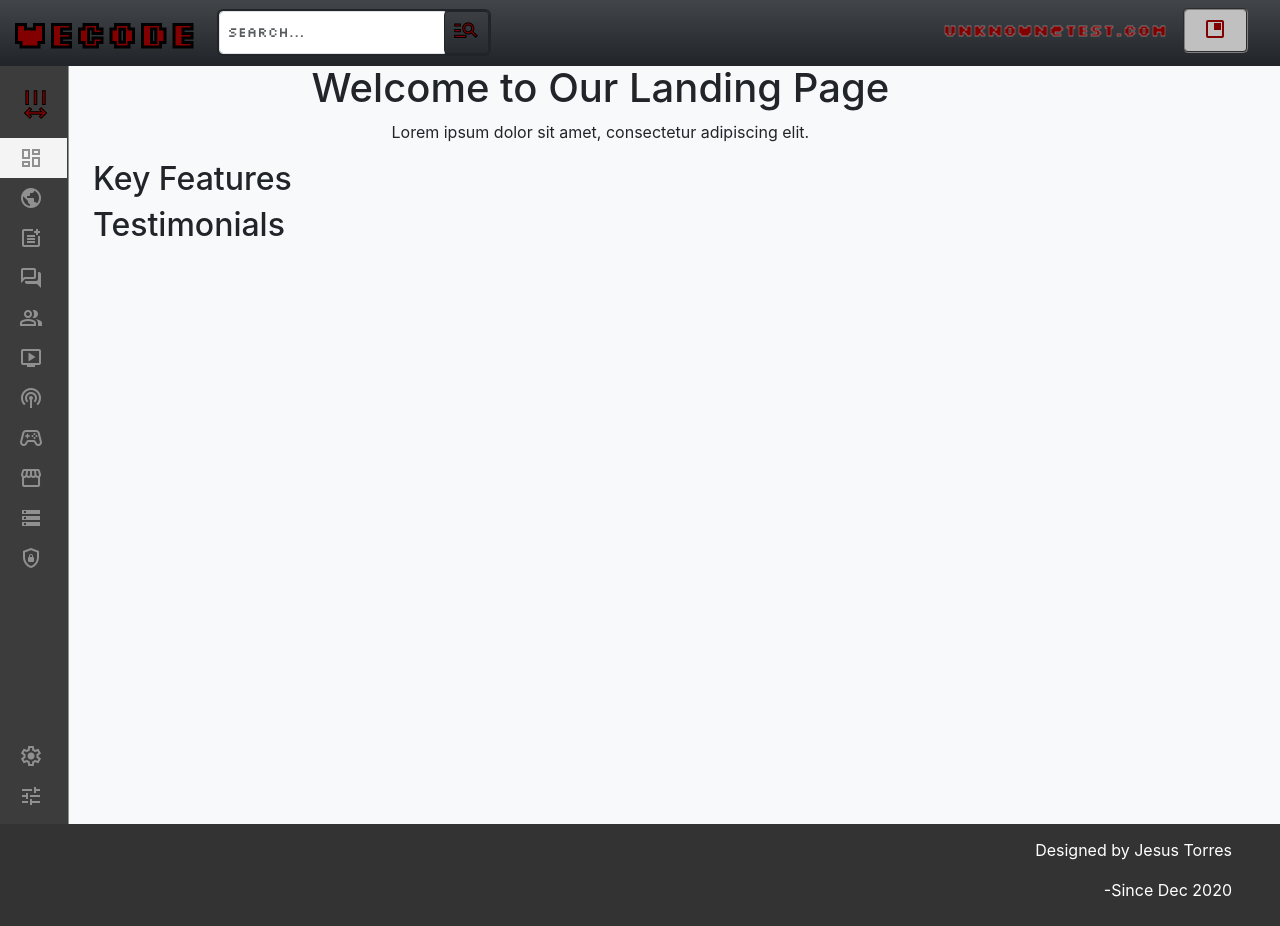
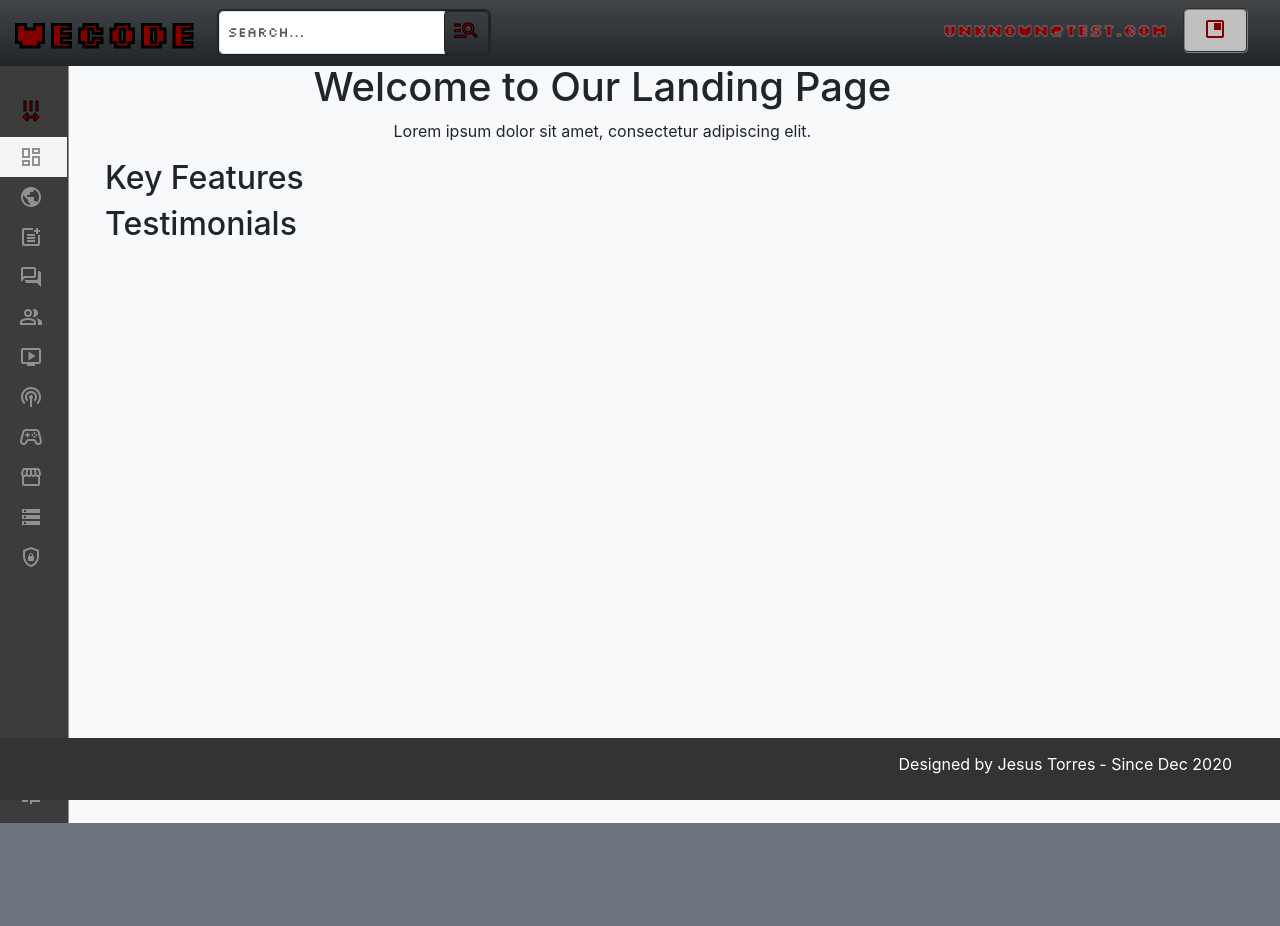
Before and after one commit to TorresjDev/weCode, a React (Create React App) app in the folder frontend/: page / in a window 1280 px wide. After the commit the page ends 823 px from the top, so only its background shows below. Built offline with nearby package versions, Linux system fonts and the light colour scheme; no server answers; a web font is replaced by a local one.

Commit message:
working on landing page

```diff
--- a/frontend/src/App.jsx
+++ b/frontend/src/App.jsx
@@ -24,7 +24,7 @@ function App() {
 	false && console.log(state, setState);
 
 	return (
-		<div className="app bg-light">
+		<div className=" container-fluid app bg-light">
 			<Suspense fallback={loading}>
 				<Navbar user={state} />
 				<div className="row app-body">
@@ -42,8 +42,8 @@ function App() {
 						</main>
 					</div>
 				</div>
+				<Footer />
 			</Suspense>
-			<Footer />
 		</div>
 	);
 }
--- a/frontend/src/app.css
+++ b/frontend/src/app.css
@@ -14,11 +14,6 @@ html {
 /*? App START */
 
 .app {
-	/* display: flex;
-	justify-content: flex-end;
-	position: fixed;
-	top: 0;
-	left: 0; */
 	height: 100%;
 	width: 100%;
 }
@@ -44,15 +39,17 @@ html {
 /*? Footer START */
 
 .footer {
-	/* display: flex;
-    justify-content: flex-end;
-    position: fixed; */
+	display: flex;
+	justify-content: flex-end;
+	position: fixed;
 	bottom: 0;
 	padding: 0.9rem 3rem 0.12rem 1rem;
 	text-align: end;
 	background-color: #333;
 	color: white;
-	/* left: 0; */
+	width: 100%;
+	max-width: 100%;
+	left: 0;
 	/* height: 100%; */
 }
 
--- a/frontend/src/components/Footer.jsx
+++ b/frontend/src/components/Footer.jsx
@@ -2,12 +2,12 @@ import React from "react";
 
 function Footer() {
 	return (
-		<footer className="footer pb-2">
-			<div className="">
-				<p>Designed by Jesus Torres</p>
+		<footer className="footer pb-2 gx-0">
+			<div className="me-1">
+				<p>Designed by Jesus Torres </p>
 			</div>
 			<div className="">
-				<p>-Since Dec 2020</p>
+				<p> - Since Dec 2020</p>
 			</div>
 		</footer>
 	);
--- a/frontend/src/components/SideBar.jsx
+++ b/frontend/src/components/SideBar.jsx
@@ -5,15 +5,17 @@ function SideBar({ user }) {
 	const [state, setState] = useState(false);
 
 	const handleSideBar = () => {
-		setState(!state);
+		setState(true);
 	};
 
 	return (
-		<aside className={state ? "sidebar open" : "sidebar"} onMouseLeave={handleSideBar}>
+		<aside className={state ? "sidebar open" : "sidebar"} onMouseLeave={() => setState(false)}>
 			<div className="top-sidebar mt-1 pt-1">
 				<div className="channel-logo" onClick={handleSideBar}>
-					<div className="material-symbols-outlined channel-symbol" title="Expand Sidebar">
-						format_letter_spacing
+					<div className="channel-symbol" title="Expand Sidebar">
+						<div className="material-symbols-outlined " title="Expand Sidebar">
+							format_letter_spacing
+						</div>
 					</div>
 				</div>
 				<div className="hidden-sidebar your-channel">{user.fullName}</div>
@@ -50,7 +52,7 @@ function SideBar({ user }) {
 							<div className="material-symbols-outlined" title="">
 								forum
 							</div>
-							<div className="hidden-sidebar">Feed</div>
+							<div className="hidden-sidebar">Message</div>
 						</Link>
 					</li>
 					<li className="sidebar-list-item">
```
